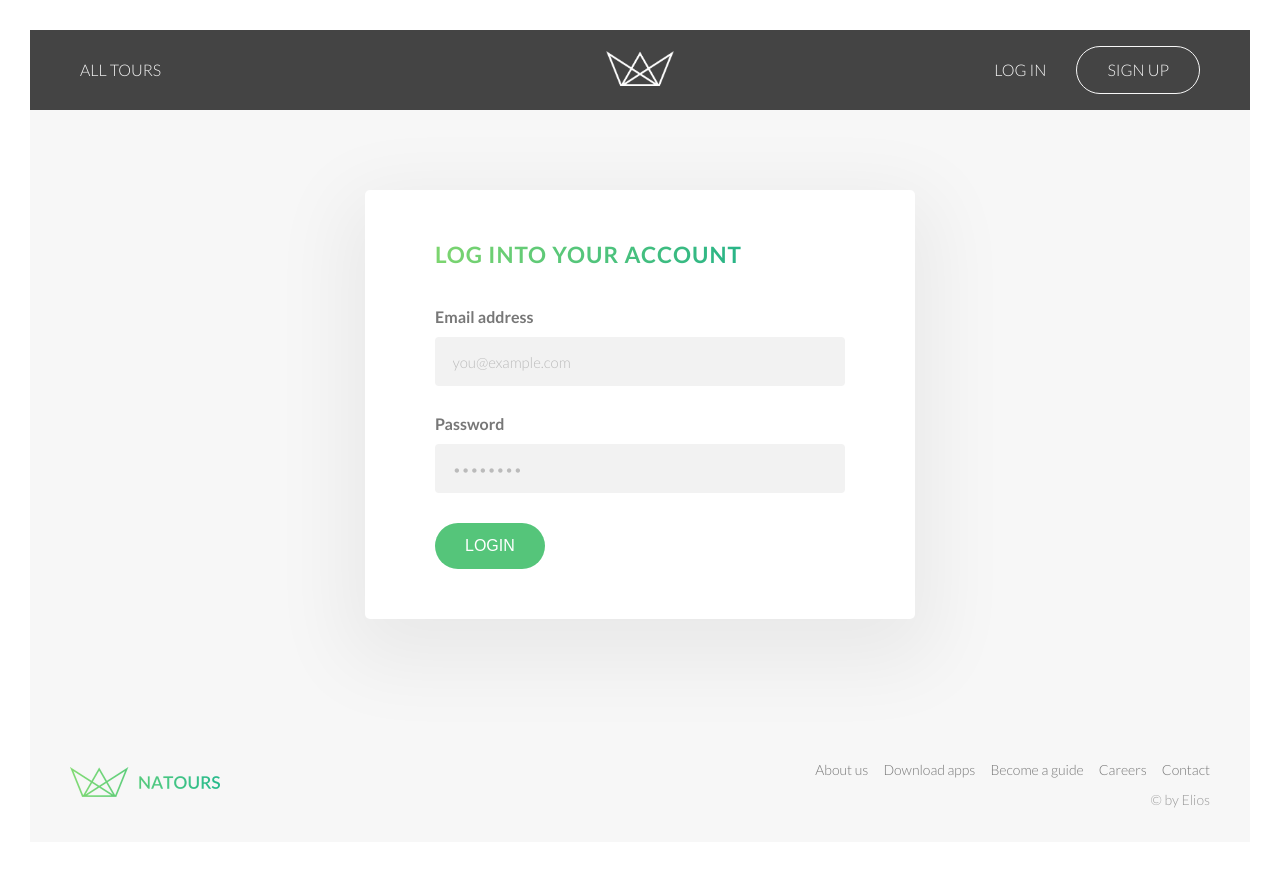
After one commit to Monzon-Elias/starter, a Node server app: template views/login.pug in a window 1280 px wide. The commit adds this page. Run offline with Node 20, Linux system fonts and the light colour scheme; the template is opened without the code that fills it, so the values that code supplies are empty; the visitor is signed in with stand-in values (Sample User, id 1); some libraries are stand-ins or nearby versions.

Commit message:
18 y algo

```diff
--- a/app.js
+++ b/app.js
@@ -12,6 +12,7 @@ const userRouter = require('./routes/userRoutes');
 const tourRouter = require('./routes/tourRoutes');
 const reviewRouter = require('./routes/reviewRoutes');
 const viewRouter = require('./routes/viewRoutes');
+const cookieParser = require('cookie-parser');
 
 const app = express();
 
@@ -36,6 +37,7 @@ app.use(
 
 //Body parser, reading data from body into req.body with a limit in the payload
 app.use(express.json({ limit: '10kb' }));
+app.use(cookieParser());
 
 //Data sanitization against NoSQL query injection
 app.use(mongoSanitize());
@@ -67,6 +69,7 @@ app.use('/api', limiter);
 //Test middleware
 app.use((req, res, next) => {
   req.requestTime = new Date().toISOString();
+  console.log(req.cookies);
   next();
 });
 
--- a/controllers/authController.js
+++ b/controllers/authController.js
@@ -72,6 +72,7 @@ exports.protect = catchAsync(async (req, res, next) => {
     req.headers.authorization.startsWith('Bearer')
   )
     token = req.headers.authorization.split(' ')[1];
+  else if (req.cookies.jwt) token = req.cookies.jwt;
   if (!token)
     return next(
       new AppError('You are not logged in! Please, login to get access.', 401)
--- a/package.json
+++ b/package.json
@@ -12,6 +12,7 @@
   "license": "ISC",
   "dependencies": {
     "bcryptjs": "^2.4.3",
+    "cookie-parser": "^1.4.6",
     "dotenv": "^16.0.0",
     "express": "^4.17.3",
     "express-mongo-sanitize": "^2.2.0",
--- /dev/null
+++ b/public/js/login.js
@@ -0,0 +1,24 @@
+/*eslint-disable*/
+
+const login = async (email, password) => {
+  try {
+    const res = await axios({
+      method: 'POST',
+      url: 'http://localhost:3000/api/v1/users/login',
+      data: {
+        email,
+        password,
+      },
+    });
+    console.log(res);
+  } catch (err) {
+    console.log(err.response.data);
+  }
+};
+
+document.querySelector('.form').addEventListener('submit', (e) => {
+  e.preventDefault();
+  const email = document.getElementById('email').value;
+  const password = document.getElementById('password').value;
+  login(email, password);
+});
--- a/routes/viewRoutes.js
+++ b/routes/viewRoutes.js
@@ -5,5 +5,6 @@ const router = express.Router();
 
 router.get('/', viewController.getOverview);
 router.get('/tour/:slug', viewController.getTour); //no puse el '/' decue de 'tour' y me torturó hasta q lo encontré
+router.get('/login', viewController.getLoginForm);
 
 module.exports = router;
--- a/views/_header.pug
+++ b/views/_header.pug
@@ -8,5 +8,5 @@ header.header
         //- a.nav__el(href='#')
         //-     img.nav__user-img(src='img/user.jpg' alt='User photo')
         //-     span Jonas
-        button.nav__el Log in
-        button.nav__el.nav__el--cta Sign up
+        a.nav__el(href='/login') Log in
+        a.nav__el.nav__el--cta(href='#') Sign up
--- a/views/base.pug
+++ b/views/base.pug
@@ -19,4 +19,6 @@ html
 
             // FOOTER
             include _footer
+script(src='https://cdnjs.cloudflare.com/ajax/libs/axios/1.0.0-alpha.1/axios.min.js')
 script(src='/js/mapbox.js')
+script(src='/js/login.js')
--- /dev/null
+++ b/views/login.pug
@@ -0,0 +1,15 @@
+extends base
+
+block content
+    main.main
+        .login-form
+            h2.heading-secondary.ma-bt-lg Log into your account
+            form.form
+                .form__group
+                    label.form__label(for='email') Email address
+                    input#email.form__input(type='email', placeholder='you@example.com', required)
+                .form__group.ma-bt-md
+                    label.form__label(for='password') Password
+                    input#password.form__input(type='password', placeholder='••••••••', required, minlength='8')
+                .form__group
+                    button.btn.btn--green Login
```
Also changed, not shown: controllers/viewController.js (+7 -0 lines), 1 other file.
